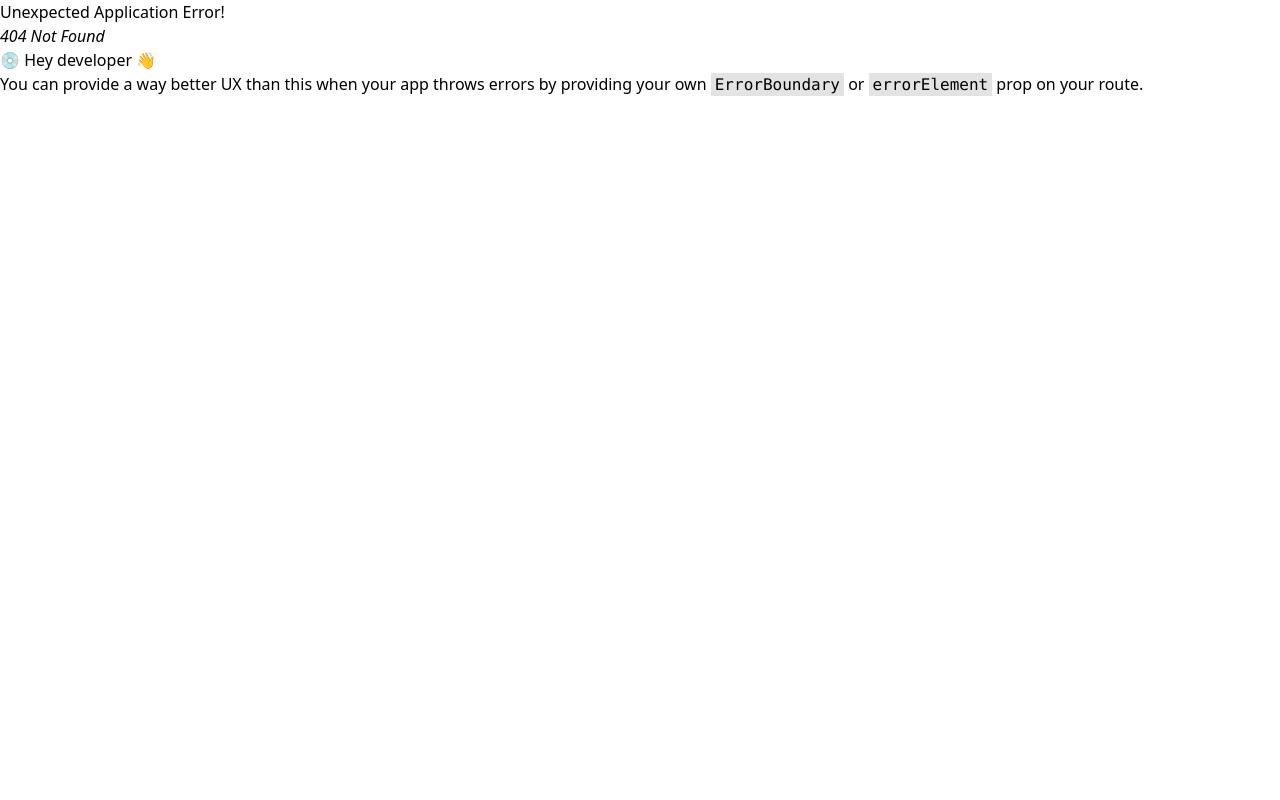
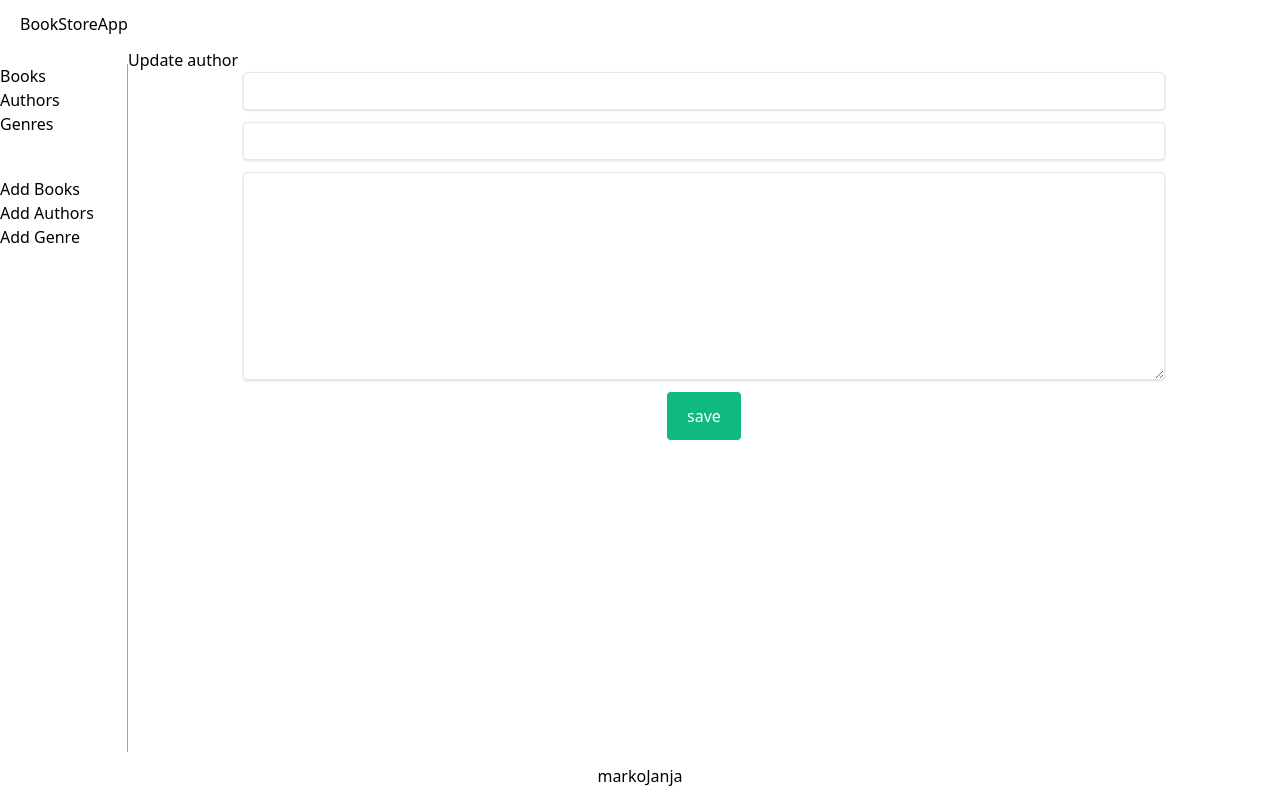
Before and after one commit to markojanja/bookstore_app, a React (Vite) app in the folder frontend/: page /authors/update/1 in a window 1280 px wide. Before the commit this address had no page. Built offline with nearby package versions, Linux system fonts and the light colour scheme; no server answers.

Commit message:
added update author functionality

```diff
--- a/frontend/src/App.jsx
+++ b/frontend/src/App.jsx
@@ -12,6 +12,7 @@ import CreateGenre from "./pages/CreateGenre";
 import Genre from "./pages/Genre";
 import UpdateGenre from "./pages/UpdateGenre";
 import UpdateBook from "./pages/UpdateBook";
+import UpdateAuthor from "./pages/UpdateAuthor";
 
 function App() {
   const router = createBrowserRouter([
@@ -52,6 +53,10 @@ function App() {
           element: <CreateAuthor />,
         },
         {
+          path: "/authors/update/:id",
+          element: <UpdateAuthor />,
+        },
+        {
           path: "/genres/",
           element: <Genres />,
         },
--- /dev/null
+++ b/frontend/src/components/AuthorForm.jsx
@@ -0,0 +1,51 @@
+/* eslint-disable react/prop-types */
+const AuthorForm = ({
+  handleFormSubmit,
+  setFirstName,
+  setLastName,
+  setBio,
+  firstName,
+  lastName,
+  bio,
+  label,
+}) => {
+  return (
+    <form
+      className="flex flex-col gap-3 w-[80%] mx-auto"
+      onSubmit={handleFormSubmit}
+    >
+      <input
+        type="text"
+        name="firstName"
+        id="firstName"
+        value={firstName}
+        onChange={(e) => setFirstName(e.target.value)}
+        className="shadow appearance-none border rounded w-full py-2 px-3 text-gray-700 leading-tight focus:outline-none focus:shadow-outline"
+      />
+      <input
+        type="text"
+        name="lastName"
+        id="lastName"
+        value={lastName}
+        onChange={(e) => setLastName(e.target.value)}
+        className="shadow appearance-none border rounded w-full py-2 px-3 text-gray-700 leading-tight focus:outline-none focus:shadow-outline"
+      />
+
+      <textarea
+        name="bio"
+        id="bio"
+        value={bio}
+        onChange={(e) => setBio(e.target.value)}
+        className="shadow appearance-none border rounded w-full py-2 px-3 text-gray-700 leading-tight focus:outline-none focus:shadow-outline min-h-52"
+      ></textarea>
+      <button
+        className="bg-emerald-500 text-white py-3 px-5 rounded self-center"
+        type="submit"
+      >
+        {label}
+      </button>
+    </form>
+  );
+};
+
+export default AuthorForm;
--- a/frontend/src/components/BookForm.jsx
+++ b/frontend/src/components/BookForm.jsx
@@ -66,7 +66,7 @@ const BookForm = ({
         value={author}
       >
         <option value={author ? author._id : ""}>
-          {genre ? `${author.firstName} ${author.lastName}` : "select author"}
+          {author ? `${author.firstName} ${author.lastName}` : "select author"}
         </option>
 
         {authors.map((author) => (
--- a/frontend/src/pages/Author.jsx
+++ b/frontend/src/pages/Author.jsx
@@ -1,4 +1,4 @@
-import { useParams } from "react-router-dom";
+import { Link, useParams } from "react-router-dom";
 import useFetch from "../hooks/useFetch";
 
 const Author = () => {
@@ -17,7 +17,7 @@ const Author = () => {
           <h2>
             {author.data.firstName} {author.data.lastName}
           </h2>
-          <p>{author.bio}</p>
+          <p>{author.data.bio}</p>
         </div>
       )}
       <ul>
@@ -27,6 +27,7 @@ const Author = () => {
         {books &&
           books.data.map((book) => <li key={book._id}>{book.title}</li>)}
       </ul>
+      <Link to={`/authors/update/${id}`}>update</Link>
     </div>
   );
 };
--- a/frontend/src/pages/CreateAuthor.jsx
+++ b/frontend/src/pages/CreateAuthor.jsx
@@ -1,5 +1,6 @@
 import { useState } from "react";
 import { useNavigate } from "react-router-dom";
+import AuthorForm from "../components/AuthorForm";
 
 const CreateAuthor = () => {
   const [firstName, setFirstName] = useState("");
@@ -35,38 +36,16 @@ const CreateAuthor = () => {
     <div>
       <div className="flex flex-col items-center justify-center gap-5">
         <h2>Add Author</h2>
-        <form
-          className="flex flex-col gap-3 w-[80%] mx-auto"
-          onSubmit={handleFormSubmit}
-        >
-          <input
-            type="text"
-            name="firstName"
-            id="firstName"
-            onChange={(e) => setFirstName(e.target.value)}
-            className="shadow appearance-none border rounded w-full py-2 px-3 text-gray-700 leading-tight focus:outline-none focus:shadow-outline"
-          />
-          <input
-            type="text"
-            name="lastName"
-            id="lastName"
-            onChange={(e) => setLastName(e.target.value)}
-            className="shadow appearance-none border rounded w-full py-2 px-3 text-gray-700 leading-tight focus:outline-none focus:shadow-outline"
-          />
-
-          <textarea
-            name="bio"
-            id="bio"
-            onChange={(e) => setBio(e.target.value)}
-            className="shadow appearance-none border rounded w-full py-2 px-3 text-gray-700 leading-tight focus:outline-none focus:shadow-outline min-h-52"
-          ></textarea>
-          <button
-            className="bg-emerald-500 text-white py-3 px-5 rounded self-center"
-            type="submit"
-          >
-            Add author
-          </button>
-        </form>
+        <AuthorForm
+          handleFormSubmit={handleFormSubmit}
+          setFirstName={setFirstName}
+          setLastName={setLastName}
+          setBio={setBio}
+          firstName={firstName}
+          lastName={lastName}
+          bio={bio}
+          label={"add author"}
+        />
       </div>
     </div>
   );
--- /dev/null
+++ b/frontend/src/pages/UpdateAuthor.jsx
@@ -0,0 +1,67 @@
+import { useState, useEffect } from "react";
+import useFetch from "../hooks/useFetch";
+import AuthorForm from "../components/AuthorForm";
+import { useNavigate, useParams } from "react-router-dom";
+
+const UpdateAuthor = () => {
+  const { id } = useParams();
+  const navigate = useNavigate();
+
+  const { data: author, isLoading } = useFetch(
+    `http://localhost:3000/authors/${id}`
+  );
+  const [firstName, setFirstName] = useState("");
+  const [lastName, setLastName] = useState("");
+  const [bio, setBio] = useState("");
+
+  useEffect(() => {
+    if (author) {
+      setFirstName(author.data.firstName);
+      setLastName(author.data.lastName);
+      setBio(author.data.bio);
+    }
+  }, [author]);
+
+  const handleFormSubmit = async (e) => {
+    e.preventDefault();
+
+    const updatedData = {
+      firstName,
+      lastName,
+      bio,
+    };
+
+    try {
+      await fetch(`http://localhost:3000/authors/update/${id}`, {
+        mode: "cors",
+        method: "PATCH",
+        headers: {
+          "Content-Type": "application/json",
+        },
+        body: JSON.stringify(updatedData),
+      });
+      navigate(-1);
+    } catch (error) {
+      console.log(error);
+    }
+  };
+  if (isLoading) return <h1>loading...</h1>;
+
+  return (
+    <div>
+      <h2>Update author</h2>
+      <AuthorForm
+        handleFormSubmit={handleFormSubmit}
+        setFirstName={setFirstName}
+        setLastName={setLastName}
+        setBio={setBio}
+        label={"save"}
+        firstName={firstName}
+        lastName={lastName}
+        bio={bio}
+      />
+    </div>
+  );
+};
+
+export default UpdateAuthor;
```
Also changed, not shown: 1 other file (tests, documents, lock files or other folders).
